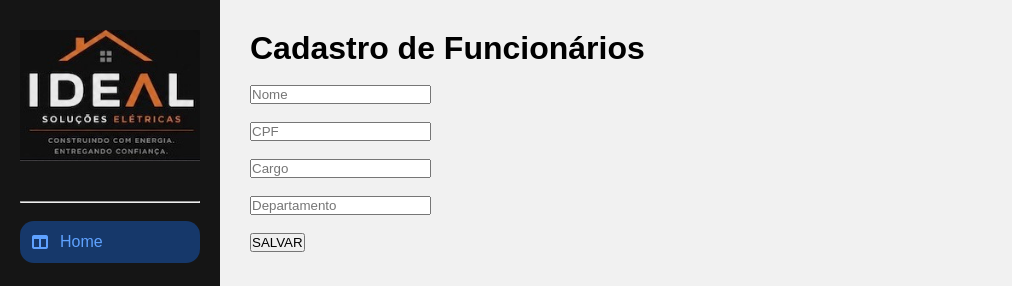
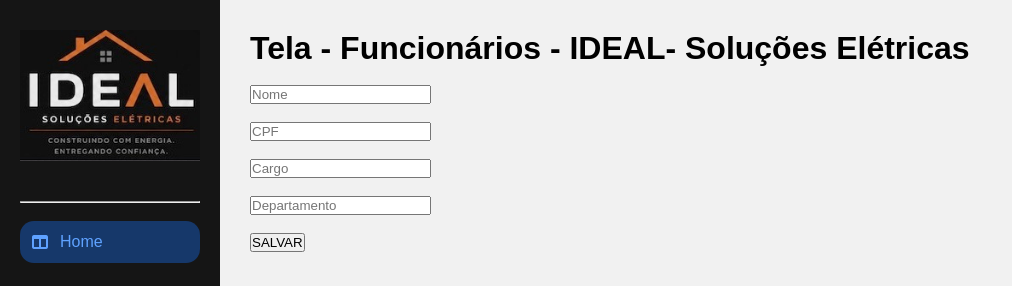
Before and after one commit to euocas/ProjetoIntegradorSenac2026, a PHP site: page /funcionarios/funcionarios.php in a window 1280 px wide. Shown: the top 286 px of the page, without its empty margins (0-1012 px from the left). Run offline with PHP 8.4, Linux system fonts and the light colour scheme; a user stored in the database is signed in; data that the repository does not hold is empty.

Commit message:
Realizada a alteração do h1 na página dos funcionários

```diff
--- a/funcionarios/funcionarios.php
+++ b/funcionarios/funcionarios.php
@@ -24,7 +24,7 @@ include_once "../config/conexao.php";
 
     <div class="content">
 
-        <h1>Cadastro de Funcionários</h1>
+        <h1>Tela - Funcionários - IDEAL- Soluções Elétricas</h1>
 
         <br>
 
```
